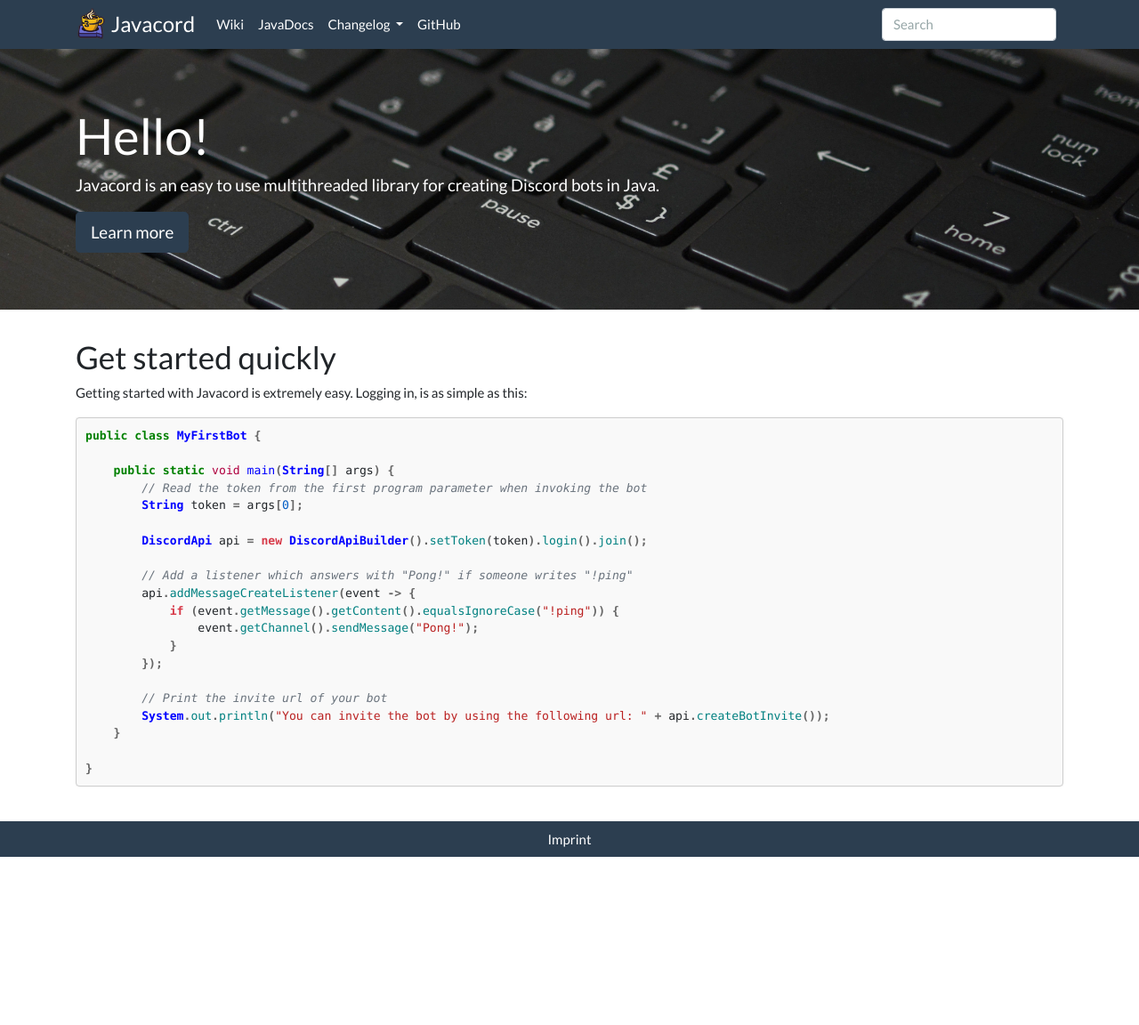
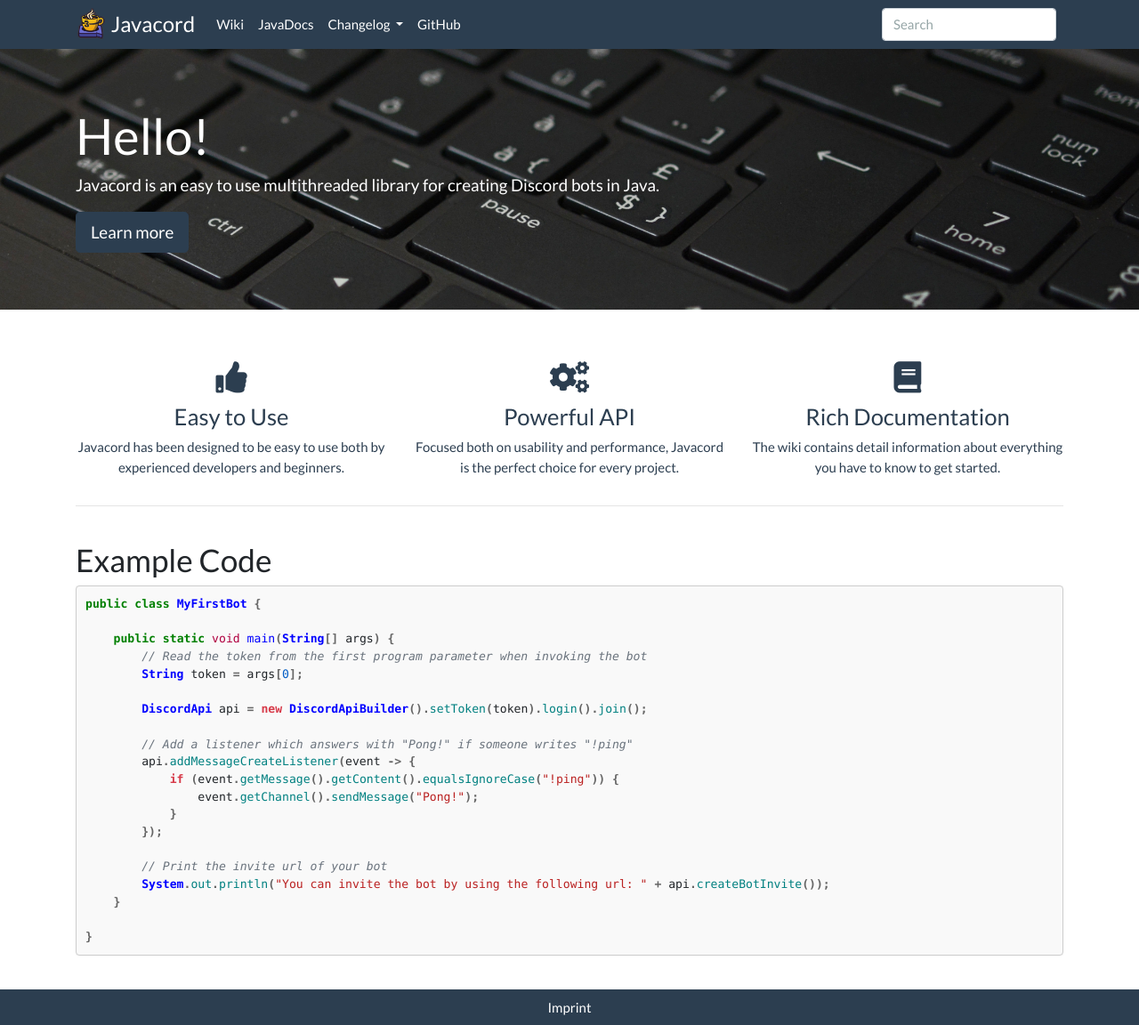
Before and after one commit to Vampire/javacord.github.io, a Jekyll site: the page built from index.html, in a window 1280 px wide. Shown: the whole page at 89% size. Built offline with Jekyll 4.4.1, drawn with Linux system fonts in a browser that asks for light colours; nearby versions of some CDN libraries; before the commit the page ends 963 px from its top, so only the background shows below that.

Commit message:
Some small improvements to the front-page

```diff
--- a/css/style.scss
+++ b/css/style.scss
@@ -28,11 +28,17 @@
   }
 }
 
+// The highlight on the front page
+.front-page-highlights {
+  color: $primary;
+}
+
 // Images should never cause horizontal scrolling
 img {
   max-width: 100%;
 }
 
+// The jumborton on the front-page
 .home-jumbotron {
   background: url("../img/bg.jpg") no-repeat 50% 0;
   background-size: cover;
--- a/index.html
+++ b/index.html
@@ -6,15 +6,45 @@
     <div class="container">
         <h1 class="display-4 no-anchor">Hello!</h1>
         <p class="lead">Javacord is an easy to use multithreaded library for creating Discord bots in Java.</p>
-        <a class="btn btn-primary btn-lg" href="#" role="button">Learn more</a>
+        <a class="btn btn-primary btn-lg" href="/wiki" role="button">Learn more</a>
     </div>
 </div>
 
+<div class="container front-page-highlights">
+
+    <br>
+
+    <div class="row">
+        <div class="col-sm-4">
+            <h1 class="text-center no-anchor"><i class="fa fa-thumbs-up" aria-hidden="true"></i></h1>
+            <h3 class="text-center no-anchor">Easy to Use</h3>
+            <p class="text-center">
+                Javacord has been designed to be easy to use both by experienced developers and beginners.
+            </p>
+        </div>
+        <div class="col-sm-4">
+            <h1 class="text-center no-anchor"><i class="fa fa-cogs" aria-hidden="true"></i></h1>
+            <h3 class="text-center no-anchor">Powerful API</h3>
+            <p class="text-center">
+                Focused both on usability and performance, Javacord is the perfect choice for every project.
+            </p>
+        </div>
+        <div class="col-sm-4">
+            <h1 class="text-center no-anchor"><i class="fa fa-book" aria-hidden="true"></i></h1>
+            <h3 class="text-center no-anchor">Rich Documentation</h3>
+            <p class="text-center">
+                The wiki contains detail information about everything you have to know to get started.
+            </p>
+        </div>
+    </div>
+</div>
+
+
+
 <div class="container">
-    <h1 class="no-anchor">Get started quickly</h1>
-    <p>
-        Getting started with Javacord is extremely easy. Logging in, is as simple as this:
-    </p>
+    <hr>
+    <br>
+    <h1 class="no-anchor">Example Code</h1>
 {% highlight java %}
 public class MyFirstBot {
 
```
